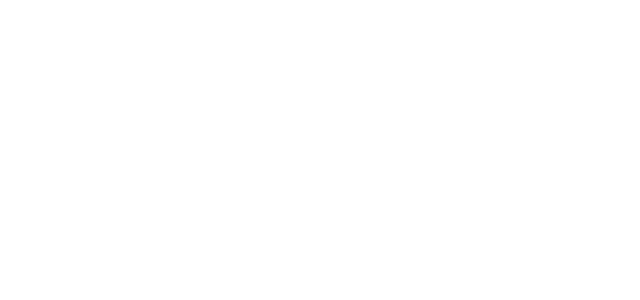
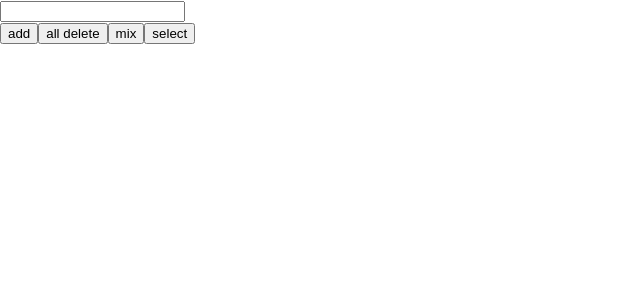
Before and after one commit to recordboy/foodboy, a React (Create React App) app: page / in a window 1280 px wide. Shown: the top 300 px of the page, without its empty margins (0-640 px from the left). Built offline with nearby package versions, Linux system fonts and the light colour scheme.

Commit message:
컴포넌트 쪼개기 임시 저장

```diff
--- a/src/App.tsx
+++ b/src/App.tsx
@@ -1,28 +1,12 @@
 import React from 'react';
-import FoodForm from './components/FoodForm';
-import FoodList from './components/FoodList';
-
-interface DispatchProps {
-  a: () => void;
-}
+import Food from './components/Food';
 
 function App() {
-
-
-
-
-
-
   return (
     <div className="App">
-      {/* <FoodForm a={handleCreate} /> */}
-      <FoodList />
+      <Food />
     </div>
   );
 }
 
-const handleCreate = () => {
-
-}
-
 export default App;
--- /dev/null
+++ b/src/components/Food.tsx
@@ -0,0 +1,34 @@
+import React, { Component } from 'react';
+import FoodForm from './FoodForm';
+import FoodList from './FoodList';
+
+
+
+// interface DispatchProps {
+//   aa: () => void;
+// }
+
+function split(str: string): string[] {
+  return str.split('');
+}
+
+class Food extends Component {
+
+  state = {
+    na: ''
+  }
+
+
+
+
+  render() {
+    return (
+      <>
+        <FoodForm />
+        <FoodList />
+      </>
+    )
+  }
+}
+
+export default Food;
```
